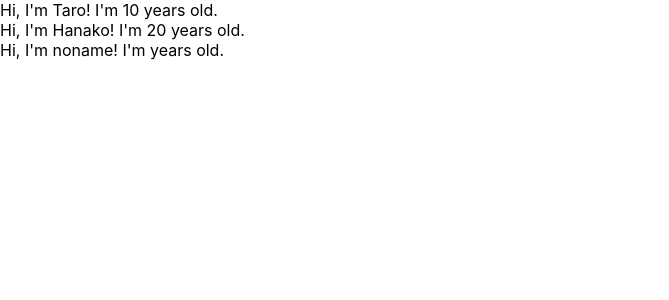
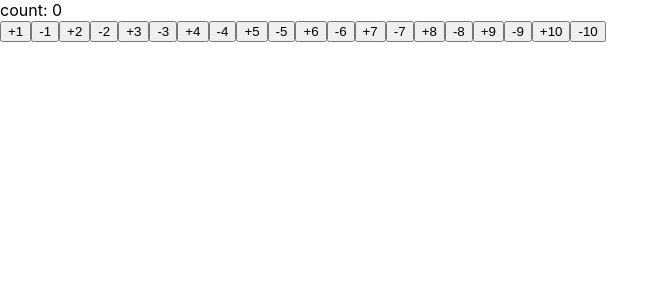
Before and after one commit to YoshYoshiYosh/react-redux, a React (Create React App) app: page / in a window 1280 px wide. Shown: the top 300 px of the page, without its empty margins (0-669 px from the left). Built offline with nearby package versions, Linux system fonts and the light colour scheme.

Commit message:
counter app

```diff
--- a/src/App.js
+++ b/src/App.js
@@ -1,28 +1,36 @@
-import React from 'react';
-import PropTypes from 'prop-types';
+import React, { Component } from 'react';
 
-const App = () =>  {
-  const profiles = [
-    { name: "Taro",   age: 10 },
-    { name: "Hanako", age: 20 },
-    { name: "noname"}
-  ]
-  return (
-    <div>
-      {
-        profiles.map(({name, age}, index) => <User name={name} age={age} key={index} />)
-      }
-    </div>
-  )
-}
+const App = () => <Counter />
 
-const User = (props) => {
-  return <div>Hi, I'm {props.name}! I'm {props.age} years old.</div>
-}
+class Counter extends Component {
+  constructor(props) {
+    super(props)
+    this.state = { count: 0 }
+  }
 
-User.propTypes = {
-  name: PropTypes.string.isRequired,
-  age: PropTypes.number.isRequired
+  changeCount(plusOrMinus, changeValue) {
+    const changeNum = (plusOrMinus === 'plus') ? changeValue : -changeValue
+    this.setState({count: this.state.count + changeNum})
+  }
+
+  render() {
+    console.log("rendered.")
+    const numbers = [1, 2, 3, 4, 5, 6, 7, 8, 9, 10]
+    return (
+      <React.Fragment>
+        <div>count: {this.state.count}</div>
+
+        {numbers.map((num, index) => {
+          return (
+            <React.Fragment key={index}>
+              <button onClick={() => this.changeCount('plus', num)}>+{num}</button>
+              <button onClick={() => this.changeCount('minus',num)}>-{num}</button>
+            </React.Fragment>
+          )
+        })}
+      </React.Fragment>
+    )
+  }
 }
 
 export default App;
```
